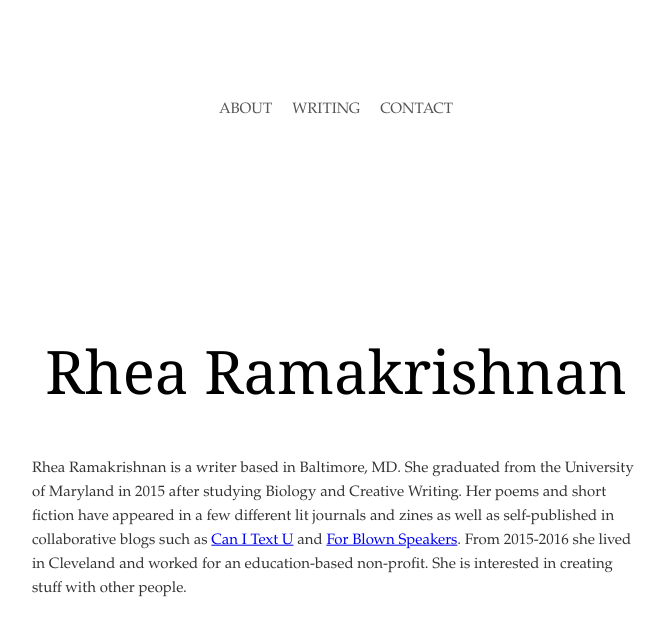
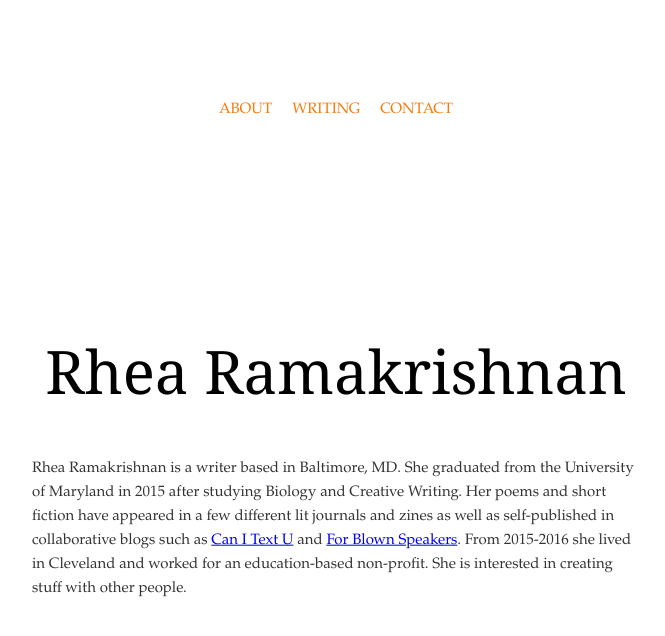
Before and after one commit to reram/reram.github.io, a Jekyll site: the page built from index.html, in a window 1280 px wide. Shown: the top 636 px of the page, without its empty margins (304-969 px from the left). Built offline with Jekyll 4.4.1, drawn with Linux system fonts in a browser that asks for light colours.

Commit message:
Update page.html

```diff
--- a/_layouts/page.html
+++ b/_layouts/page.html
@@ -56,13 +56,13 @@ li a {
     display: block;
     margin: 0 0 0 1 px;
     padding: 5px 10px;
-    color: #545454;
+    color: #F77909;
     text-align: center;
     text-decoration: none;
 }
 
 li a:hover {
-    color: ##A8A8A8;
+    color: #FBBC84;
 }
 
     </style>
```
